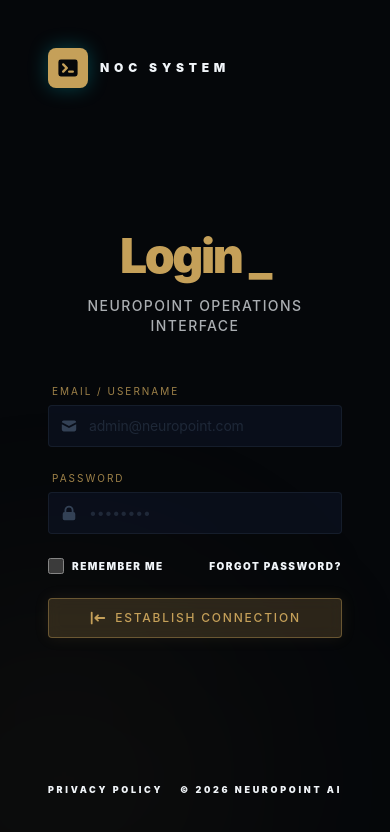
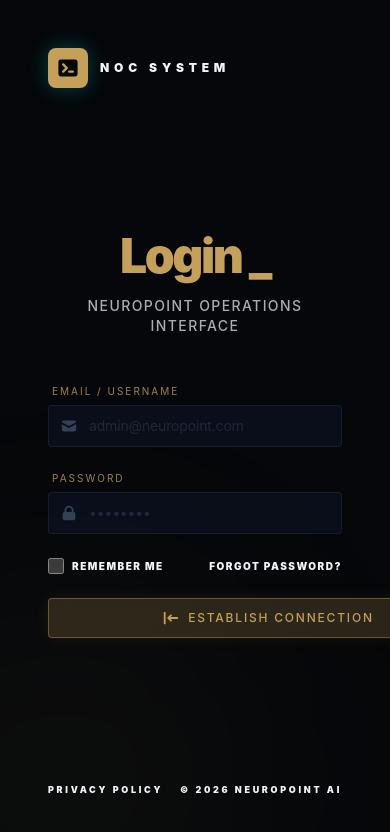
Before and after one commit to alan-neurpoint-ai/neuro-noc-web, a React (Vite) app: page / in a window 390 px wide. Shown: the top 832 px of the page. Built offline with nearby package versions, Linux system fonts and the light colour scheme.

Commit message:
estilo: ajustar clases de estilo y mejorar la responsividad del botón

```diff
--- a/src/presentation/components/ui/Button/Button.tsx
+++ b/src/presentation/components/ui/Button/Button.tsx
@@ -85,17 +85,12 @@ export const Button = ({
       onClick={onClick}
       disabled={disabled}
       className={`
-        /* Layout Base y Responsivo */
         flex items-center justify-center gap-2
-        px-4 py-2.5 min-w-30 w-full sm:w-auto
-
-        /* Estética Premium Mate */
+        px-4 py-2.5 min-w-110 w-full sm:w-auto
         border transition-all duration-300 ease-out
         text-xs font-medium uppercase tracking-[0.15em]
         rounded-sm backdrop-blur-sm
         disabled:opacity-40 disabled:cursor-not-allowed
-
-        /* Variantes dinámicas */
         ${config.styles}
         ${className}
       `}
```
